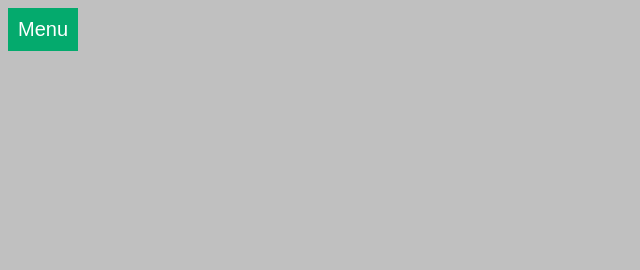
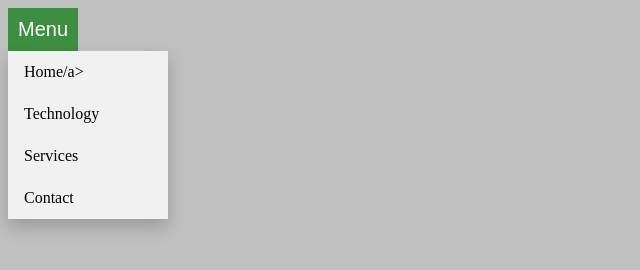
Before and after one commit to jw122963/MART341-WebDesign, a plain HTML site: page final/index.html in a window 1280 px wide. In both pictures the pointer is over the button "Menu". Shown: the whole page, without its empty margins (0-640 px from the left). Drawn offline with Linux system fonts and the light colour scheme.

Commit message:
Update style.css

```diff
--- a/final/css/style.css
+++ b/final/css/style.css
@@ -39,7 +39,7 @@ body {
 .dropdown-content a:hover {background-color: #ddd;}
 
 /* Show the dropdown menu on hover */
-.dropdown:hover .dropdown-content {display: block;}
+.navmenu:hover .dropdown-content {display: block;}
 
 /* Change the background color of the dropdown button when the dropdown content is shown */
-.dropdown:hover .dropbtn {background-color: #3e8e41;}
+.navmenu:hover .menu {background-color: #3e8e41;}
```
